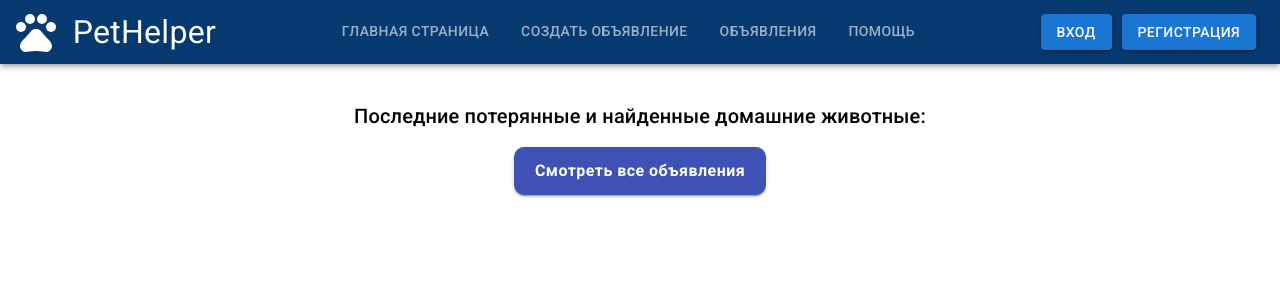
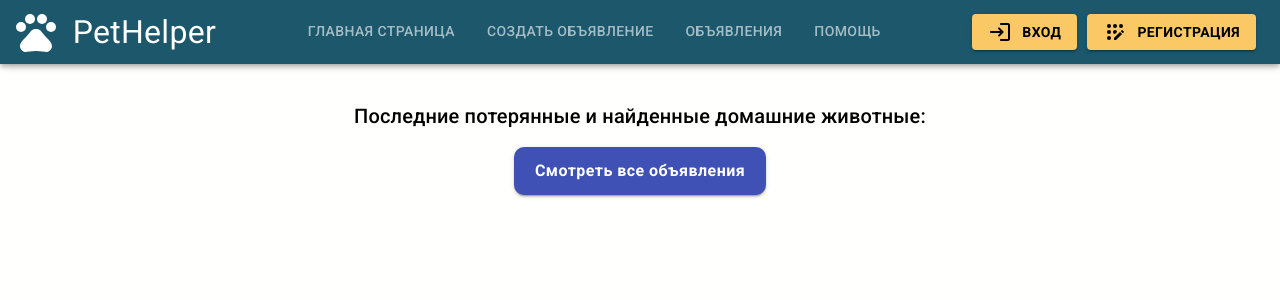
Before and after one commit to bugaichuk01/Reactjs-PetHelper, a React (Create React App) app: page / in a window 1280 px wide. Shown: the top 300 px of the page. Built offline with nearby package versions, Linux system fonts and the light colour scheme.

Commit message:
Add icons and styles

```diff
--- a/src/components/header/Header.jsx
+++ b/src/components/header/Header.jsx
@@ -13,20 +13,21 @@ import PetsIcon from '@mui/icons-material/Pets';
 import DrawerComp from "./Drawer";
 import {useNavigate} from "react-router-dom";
 import {useSelector} from "react-redux";
+import AccountCircleRoundedIcon from '@mui/icons-material/AccountCircleRounded';
+import LoginRoundedIcon from '@mui/icons-material/LoginRounded';
+import AppRegistrationRoundedIcon from '@mui/icons-material/AppRegistrationRounded';
 
 const Header = () => {
     const {user} = useSelector(state => state.userReducer);
     const [value, setValue] = useState();
     const navigate = useNavigate();
     const theme = useTheme();
-    console.log(theme, value);
     const isMatch = useMediaQuery(theme.breakpoints.down("md"));
-    console.log(isMatch);
 
     return (
         <React.Fragment>
             <header style={{marginBottom: '100px'}}>
-                <AppBar sx={{background: "#063970"}}>
+                <AppBar sx={{background: "#1c576c"}}>
                     <Toolbar sx={isMatch && {justifyContent: 'space-between'}}>
                         <PetsIcon sx={{transform: "scale(2) !important"}}/>
                         <Typography sx={isMatch ? {fontSize: "2rem", paddingLeft: "10% !important"} : {
@@ -43,7 +44,7 @@ const Header = () => {
                             <>
                                 <Tabs
                                     sx={{marginLeft: "auto !important"}}
-                                    indicatorColor="secondary"
+                                    indicatorColor="primary"
                                     textColor="inherit"
                                     value={value}
                                     onChange={(e, value) => {
@@ -59,23 +60,47 @@ const Header = () => {
                                 {
                                     user
                                         ? (
-                                            <Button sx={{marginLeft: "auto !important"}}
+                                            <Button sx={{
+                                                marginLeft: "auto !important",
+                                                backgroundColor: '#fbc866',
+                                                color: '#000',
+                                                fontWeight: 700,
+                                                '&:hover': {
+                                                    backgroundColor: '#fbc866'
+                                                }
+                                            }}
                                                     onClick={() => navigate('/profile')}
                                                     variant="contained">
-                                                Профиль
+                                                <AccountCircleRoundedIcon sx={{marginRight: '10px'}}/> Профиль
                                             </Button>
                                         )
                                         : (
                                             <>
-                                                <Button sx={{marginLeft: "auto !important"}}
+                                                <Button sx={{
+                                                    marginLeft: "auto !important",
+                                                    backgroundColor: '#fbc866',
+                                                    color: '#000',
+                                                    fontWeight: 700,
+                                                    '&:hover': {
+                                                        backgroundColor: '#fbc866'
+                                                    }
+                                                }}
                                                         onClick={() => navigate('/login')}
                                                         variant="contained">
-                                                    Вход
+                                                    <LoginRoundedIcon sx={{marginRight: '10px'}}/>Вход
                                                 </Button>
-                                                <Button sx={{marginLeft: "10px !important"}}
+                                                <Button sx={{
+                                                    marginLeft: "10px !important",
+                                                    backgroundColor: '#fbc866',
+                                                    color: '#000',
+                                                    fontWeight: 700,
+                                                    '&:hover': {
+                                                        backgroundColor: '#fbc866'
+                                                    }
+                                                }}
                                                         onClick={() => navigate('/register')}
                                                         variant="contained">
-                                                    Регистрация
+                                                    <AppRegistrationRoundedIcon sx={{marginRight: '10px'}}/> Регистрация
                                                 </Button>
                                             </>
                                         )
```
